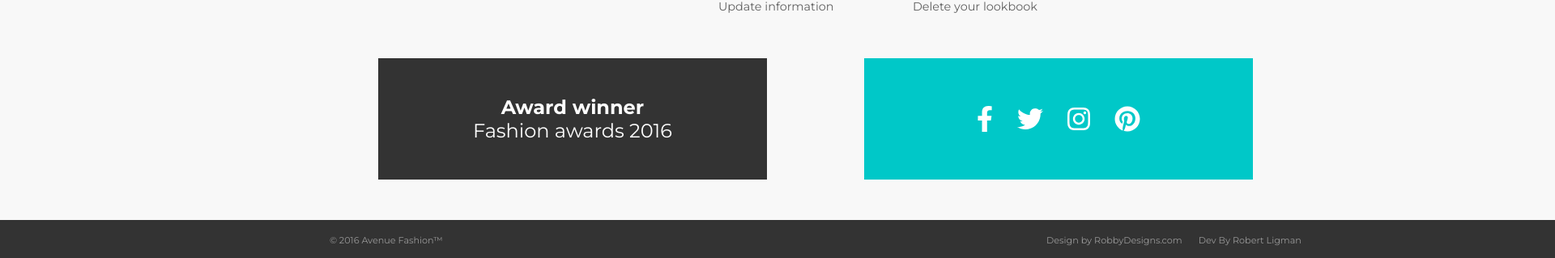
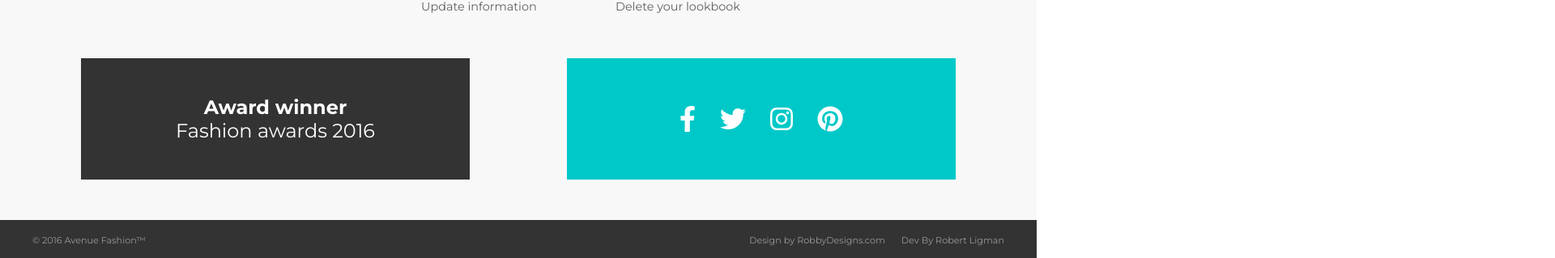
Before and after one commit to RobertLigman/react-shop, a React (Create React App) app: page / in a window 1280 px wide. Shown: the part 1804-2123 px from the top of the page at 81% size, 1920 px wide, since content can reach past the window. Built offline with nearby package versions, Linux system fonts and the light colour scheme; no server answers.

Commit message:
add some styling for mobile devices

```diff
--- a/src/App.css
+++ b/src/App.css
@@ -1,38 +1,5 @@
 .App {
-  text-align: center;
+    max-width: 100vw;
+    overflow: hidden;
+    text-align: center;
 }
-
-.App-logo {
-  height: 40vmin;
-  pointer-events: none;
-}
-
-@media (prefers-reduced-motion: no-preference) {
-  .App-logo {
-    animation: App-logo-spin infinite 20s linear;
-  }
-}
-
-.App-header {
-  background-color: #282c34;
-  min-height: 100vh;
-  display: flex;
-  flex-direction: column;
-  align-items: center;
-  justify-content: center;
-  font-size: calc(10px + 2vmin);
-  color: white;
-}
-
-.App-link {
-  color: #61dafb;
-}
-
-@keyframes App-logo-spin {
-  from {
-    transform: rotate(0deg);
-  }
-  to {
-    transform: rotate(360deg);
-  }
-}
--- a/src/App.js
+++ b/src/App.js
@@ -1,4 +1,3 @@
-import { useEffect } from "react";
 import Header from "./Components/Header/Header";
 import Hero from "./Components/Hero/Hero";
 import "./App.css";
--- a/src/Components/Auth/Auth.js
+++ b/src/Components/Auth/Auth.js
@@ -1,4 +1,4 @@
-import React, { useState, useEffect } from "react";
+import React, { useState } from "react";
 import { Link } from "react-router-dom";
 import { connect } from "react-redux";
 import "./Auth.css";
--- a/src/Components/Footer/Footer.css
+++ b/src/Components/Footer/Footer.css
@@ -7,7 +7,7 @@
 .footer-grid {
     min-height: 50px;
     margin: auto;
-    max-width: 1200px;
+    max-width: 100vw;
     display: grid;
     grid-template-columns: 1fr auto auto;
     justify-items: start;
@@ -15,3 +15,9 @@
     gap: 20px;
     font-size: 0.7rem;
 }
+
+@media (min-width: 1200px) {
+    .footer-grid {
+        max-width: 1200px;
+    }
+}
--- a/src/Components/Header/Header.js
+++ b/src/Components/Header/Header.js
@@ -1,7 +1,4 @@
-import {
-  faChevronDown,
-  faShoppingCart,
-} from "@fortawesome/free-solid-svg-icons";
+import { faChevronDown } from "@fortawesome/free-solid-svg-icons";
 import { FontAwesomeIcon } from "@fortawesome/react-fontawesome";
 import ShoppingCart from "../ShoppingCart/ShoppingCart";
 import { Link } from "react-router-dom";
--- a/src/Components/LookBook/LookBook.css
+++ b/src/Components/LookBook/LookBook.css
@@ -1,18 +1,19 @@
 .LookBook {
+    width: 100%;
     display: grid;
-    grid-template-columns: 1fr 1fr 1fr;
-    grid-row: 1fr;
+    grid-template-columns: 1fr;
+    grid-template-rows: 1fr;
     gap: 20px;
 }
 
 .lookbook__item {
     background-color: #f8f8f8;
     color: #575153;
-    padding: 20px 20px 0 20px;
+    padding: 20px;
     display: grid;
-    grid-template-columns: 1fr 1fr;
+    grid-template-columns: 1fr;
     /* align-items: center; */
-    text-align: right;
+    text-align: center;
     /* justify-content: space-between; */
 }
 
@@ -32,7 +33,7 @@ h2[class*="item__"] {
     flex-direction: column;
     margin-top: 40px;
     /* justify-content: center; */
-    align-items: flex-end;
+    align-items: center;
     /* align-items: center; */
 }
 
@@ -63,3 +64,18 @@ h2[class*="item__"] {
     border-color: #00c8c8;
     color: #fff;
 }
+
+@media (min-width: 1200px) {
+    .LookBook {
+        width: 100%;
+        grid-template-columns: 1fr 1fr 1fr;
+    }
+    .lookbook__item {
+        grid-template-columns: 1fr 1fr;
+        text-align: right;
+        padding: 20px 20px 0 20px;
+    }
+    .item__side {
+        align-items: flex-end;
+    }
+}
--- a/src/Components/ProductsHome/ProductsHome.js
+++ b/src/Components/ProductsHome/ProductsHome.js
@@ -6,7 +6,7 @@ import "./ProductsHome.css";
 import HorizontalLine from "../HorizontalLine/HorizontalLine";
 function ProductsHome(props) {
   const addToCartHandler = (item) => {
-    const isInCart = props.cart.find((el) => el.title == item.title);
+    const isInCart = props.cart.find((el) => el.title === item.title);
     if (isInCart) {
       console.log("item jest juz w koszyku");
       return;
--- a/src/Components/ShoppingCart/ShoppingCart.css
+++ b/src/Components/ShoppingCart/ShoppingCart.css
@@ -1,5 +1,15 @@
 .cart {
+    /* width: 100%;
+    height: 100%; */
     position: relative;
+}
+
+.cart__link {
+    color: #fff;
+    text-decoration: none;
+    display: flex;
+    gap: 10px;
+    align-items: center;
 }
 
 .shopping-cart {
--- a/src/Components/ShoppingCart/ShoppingCart.js
+++ b/src/Components/ShoppingCart/ShoppingCart.js
@@ -11,9 +11,12 @@ import "./ShoppingCart.css";
 function ShoppingCart(props) {
   return (
     <li className="header-list__item cart" onClick={props.clicked}>
-      <FontAwesomeIcon icon={faShoppingCart} />{" "}
-      {props.cart.length > 0 ? props.cart.length : "empty"}
-      <FontAwesomeIcon icon={faChevronDown} />
+      <Link to="/yourCart" className="cart__link">
+        {/* <Link to="/yourCart" className="cart__link"> */}
+        <FontAwesomeIcon icon={faShoppingCart} />{" "}
+        {props.cart.length > 0 ? props.cart.length : "empty"}
+        <FontAwesomeIcon icon={faChevronDown} />
+      </Link>
       <div className="shopping-cart">
         <h3 className="shopping-cart__title">Shopping Cart</h3>
         {props.cart.length > 0 ? (
@@ -29,6 +32,7 @@ function ShoppingCart(props) {
                   </p>
                 </div>
               );
+            return <></>;
           })
         ) : (
           <div className="product">
--- a/src/Components/UsefullLinks/UsefullLinks.css
+++ b/src/Components/UsefullLinks/UsefullLinks.css
@@ -7,10 +7,11 @@
 .UsefullLinks-grid {
     margin: auto;
     padding: 50px 0;
-    max-width: 1200px;
+    width: 100vw;
     display: grid;
-    grid-template-columns: repeat(5, 1fr);
-    text-align: left;
+    grid-template-columns: 1fr;
+    gap: 20px;
+    text-align: center;
 }
 
 .UsefullLinks__subtitle {
@@ -40,7 +41,8 @@
     margin-top: 50px;
     grid-column: 1/-1;
     display: grid;
-    grid-template-columns: 1fr 1fr;
+    grid-template-columns: 1fr;
+    gap: 20px;
     justify-content: center;
     justify-items: center;
 }
@@ -86,3 +88,16 @@
 .banner__subtitle {
     font-weight: 400;
 }
+
+@media (min-width: 1200px) {
+    .UsefullLinks-grid {
+        max-width: 1200px;
+        grid-template-columns: repeat(5, 1fr);
+        gap: 0;
+        text-align: left;
+    }
+    .banner-section {
+        grid-template-columns: 1fr 1fr;
+        gap: 0;
+    }
+}
--- a/src/index.css
+++ b/src/index.css
@@ -6,7 +6,7 @@
 }
 
 :root {
-    --header-height: 45px;
+    --header-height: 60px;
 }
 
 #root {
@@ -27,8 +27,11 @@ code {
     font-family: source-code-pro, Menlo, Monaco, Consolas, "Courier New", monospace;
 }
 
-@media (min-width: 1024px) {
+@media (min-width: 1200px) {
     #root {
         width: 100%;
     }
+     :root {
+        --header-height: 45px;
+    }
 }
```
